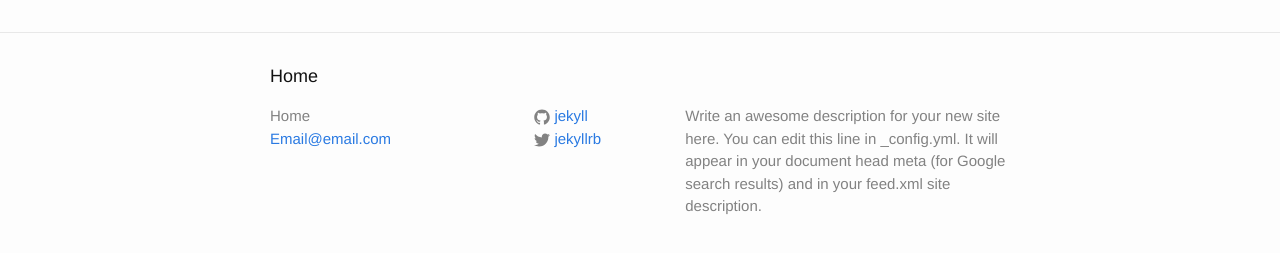
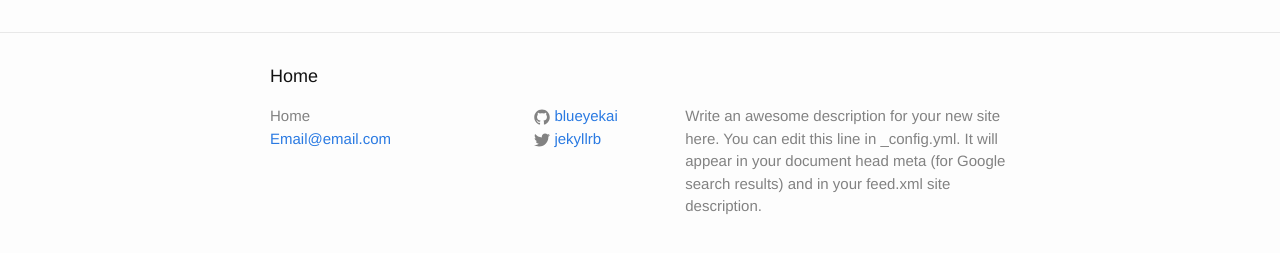
Before and after one commit to blueyekai/blueyekai.github.io, a Jekyll site: the page built from index.html, in a window 1280 px wide. Shown: the part 264-517 px from the top of the page. Built offline with Jekyll 4.4.1, drawn with Linux system fonts in a browser that asks for light colours.

Commit message:
Update _config.yml

```diff
--- a/_config.yml
+++ b/_config.yml
@@ -15,7 +15,7 @@ description: > # this means to ignore newlines until "baseurl:"
 baseurl: "" # the subpath of your site, e.g. /blog
 url: "http://yourdomain.com" # the base hostname & protocol for your site
 twitter_username: jekyllrb
-github_username:  jekyll
+github_username:  blueyekai
 
 # Build settings
 markdown: kramdown
```
